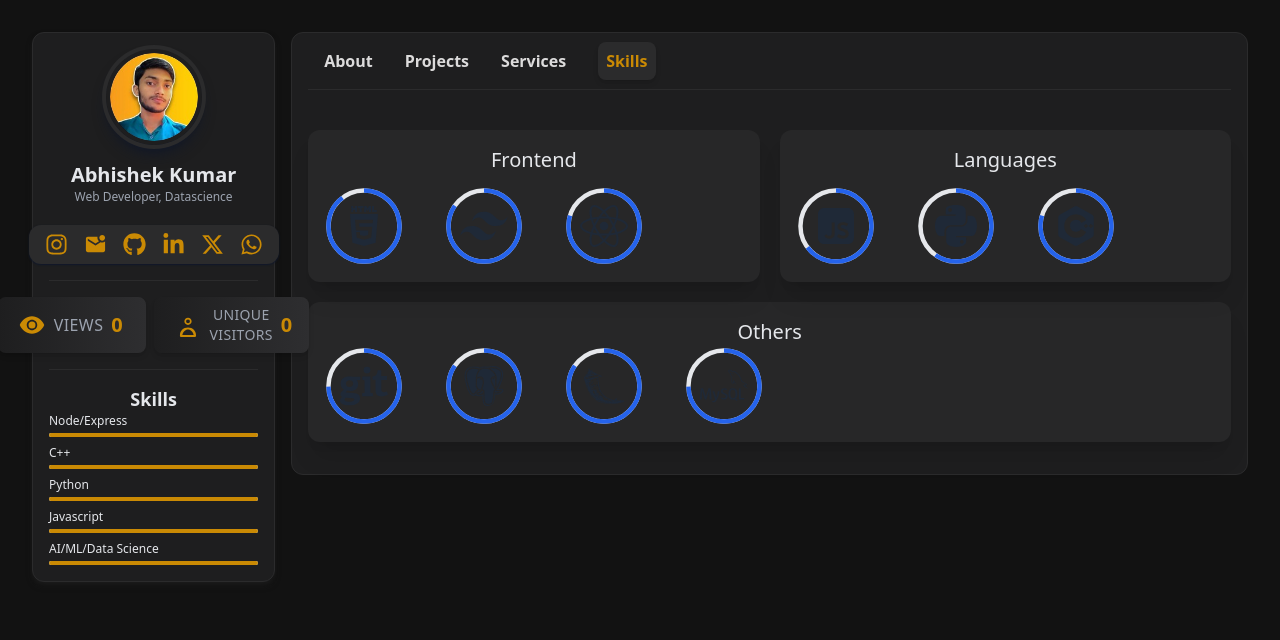
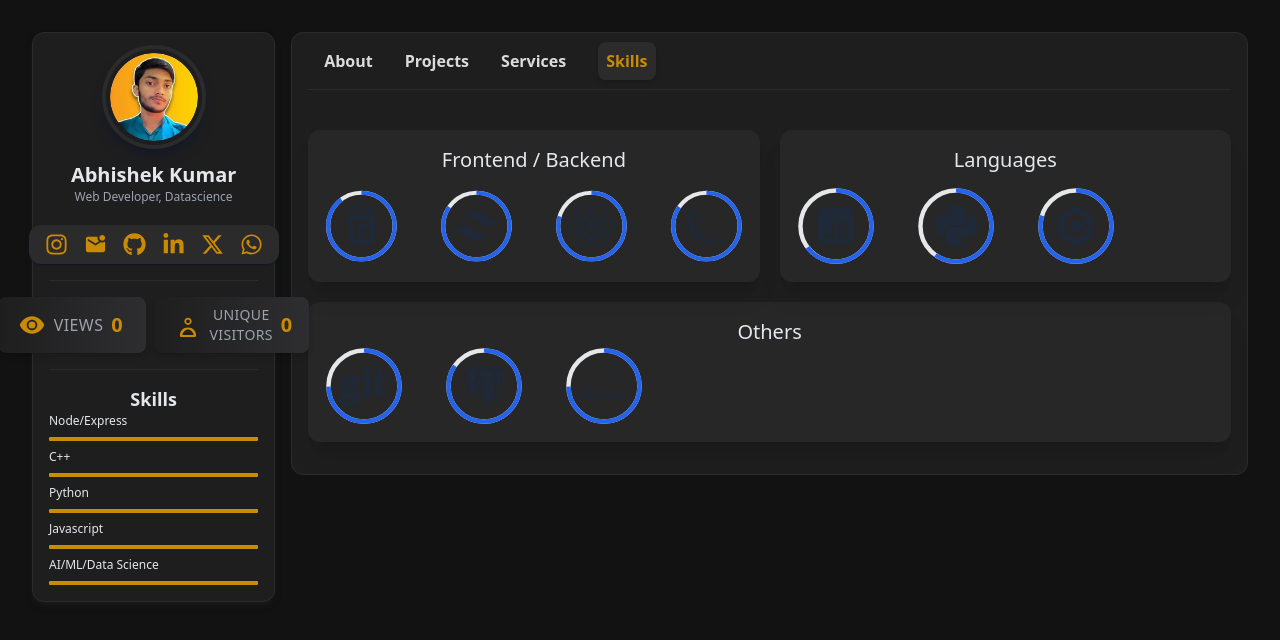
Before and after one commit to meaviishek/Portfolio-backend, a React (Vite) app in the folder frontend/: page /skills in a window 1280 px wide. Shown: the top 640 px of the page. Built offline with nearby package versions, Linux system fonts and the light colour scheme; no server answers.

Commit message:
First commit

```diff
--- a/frontend/src/App.jsx
+++ b/frontend/src/App.jsx
@@ -115,27 +115,27 @@ function App() {
 
             </div>
             <div>
-      <div className="mb-1 text-xs font-medium dark:text-white">Node/Express</div>
+      <div className="mb-2 text-xs font-medium dark:text-white">Node/Express</div>
       <div className="w-full bg-gray-200 rounded-full h-1 dark:bg-[#383838]">
         <div className="bg-yellow-600 h-1 rounded-full animate-progress" style={{ width: "50%" }}></div>
       </div>
 
-      <div className="mb-1 mt-2 text-xs font-medium dark:text-white">C++</div>
+      <div className="mb-2 mt-2 text-xs font-medium dark:text-white">C++</div>
       <div className="w-full bg-gray-200 rounded-full h-1 dark:bg-[#383838]">
         <div className="bg-yellow-600 h-1 rounded-full animate-progress" style={{ width: "65%" }}></div>
       </div>
 
-      <div className="mb-1 mt-2 text-xs font-medium dark:text-white">Python</div>
+      <div className="mb-2 mt-2 text-xs font-medium dark:text-white">Python</div>
       <div className="w-full bg-gray-200 rounded-full h-1 dark:bg-[#383838]">
         <div className="bg-yellow-600 h-1 rounded-full animate-progress" style={{ width: "60%" }}></div>
       </div>
 
-      <div className="mb-1 mt-2 text-xs font-medium dark:text-white">Javascript</div>
+      <div className="mb-2 mt-2 text-xs font-medium dark:text-white">Javascript</div>
       <div className="w-full bg-gray-200 rounded-full h-1 dark:bg-[#383838]">
         <div className="bg-yellow-600 h-1 rounded-full animate-progress" style={{ width: "70%" }}></div>
       </div>
 
-      <div className="mb-1 mt-2 text-xs font-medium dark:text-white">AI/ML/Data Science</div>
+      <div className="mb-2 mt-2 text-xs font-medium dark:text-white">AI/ML/Data Science</div>
       <div className="w-full bg-gray-200 rounded-full h-1 dark:bg-[#383838]">
         <div className="bg-yellow-600 h-1 rounded-full animate-progress" style={{ width: "30%" }}></div>
       </div>
--- a/frontend/src/components/Skills.jsx
+++ b/frontend/src/components/Skills.jsx
@@ -24,9 +24,9 @@ function Skills() {
         <div className="grid gap-5 md:grid-cols-2 md:gap-5 md:mt-10">
 
 
-<div className="rounded-xl  bg-[#272728] p-4 text-center shadow-xl md:hover:scale-105 translate-all duration-300">
+<div className="rounded-xl  bg-[#272728] p-4 text-center shadow-xl md:hover:scale-100 translate-all duration-300">
 
-      <h1 className="text-darken mb-3 text-xl font-medium lg:px-14">Frontend</h1>
+      <h1 className="text-darken mb-3 text-xl font-medium lg:px-14">Frontend / Backend</h1>
       <div className="flex gap-5 md:gap-10">
 
 
@@ -77,12 +77,27 @@ function Skills() {
   </div>
 </div>
 
+<div className="relative size-20">
+  <svg className="size-full" width="36" height="36" viewBox="0 0 36 36" xmlns="http://www.w3.org/2000/svg">
+
+    <circle cx="18" cy="18" r="16" fill="none" className="stroke-current text-gray-200 dark:text-neutral-700" strokeWidth="2"></circle>
+
+    <g className="origin-center -rotate-90 transform">
+      <circle cx="18" cy="18" r="16" fill="none" className="stroke-current text-blue-600 dark:text-yellow-600" strokeWidth="2" strokeDasharray="100" strokeDashoffset="15"></circle>
+    </g>
+  </svg>
+
+  <div className="absolute top-1/2 start-1/2 transform -translate-y-1/2 -translate-x-1/2">
+    <span className="text-center text-2xl font-bold text-gray-800 dark:text-white"> <BiLogoFlask  className=" text-3xl md:text-5xl"/></span>
+  </div>
+</div>
+
 
     </div>
     </div>
 
 
-    <div className="rounded-xl bg-[#272728] p-4 text-center shadow-xl md:hover:scale-105 translate-all duration-300">
+    <div className="rounded-xl bg-[#272728] p-4 text-center shadow-xl md:hover:scale-100 translate-all duration-300">
 
       <h1 className="text-darken mb-3 text-xl font-medium lg:px-14">Languages</h1>
       <div className="flex flex-auto gap-5 md:gap-10">
@@ -144,7 +159,7 @@ function Skills() {
 
 </div>
 
-<div className="rounded-xl mt-5 bg-[#272728] p-4 text-center shadow-xl md:hover:scale-105 translate-all duration-300">
+<div className="rounded-xl mt-5 bg-[#272728] p-4 text-center shadow-xl md:hover:scale-100 translate-all duration-300">
 
       <h1 className="text-darken  text-xl font-medium lg:px-14">Others</h1>
       <div className="flex  gap-5 md:gap-10">
@@ -182,20 +197,7 @@ function Skills() {
 </div>
 
 
-<div className="relative size-20">
-  <svg className="size-full" width="36" height="36" viewBox="0 0 36 36" xmlns="http://www.w3.org/2000/svg">
 
-    <circle cx="18" cy="18" r="16" fill="none" className="stroke-current text-gray-200 dark:text-neutral-700" strokeWidth="2"></circle>
-
-    <g className="origin-center -rotate-90 transform">
-      <circle cx="18" cy="18" r="16" fill="none" className="stroke-current text-blue-600 dark:text-yellow-600" strokeWidth="2" strokeDasharray="100" strokeDashoffset="15"></circle>
-    </g>
-  </svg>
-
-  <div className="absolute top-1/2 start-1/2 transform -translate-y-1/2 -translate-x-1/2">
-    <span className="text-center text-2xl font-bold text-gray-800 dark:text-white"> <BiLogoFlask  className=" text-3xl md:text-5xl"/></span>
-  </div>
-</div>
 
 <div className="relative size-20">
   <svg className="size-full" width="36" height="36" viewBox="0 0 36 36" xmlns="http://www.w3.org/2000/svg">
```
